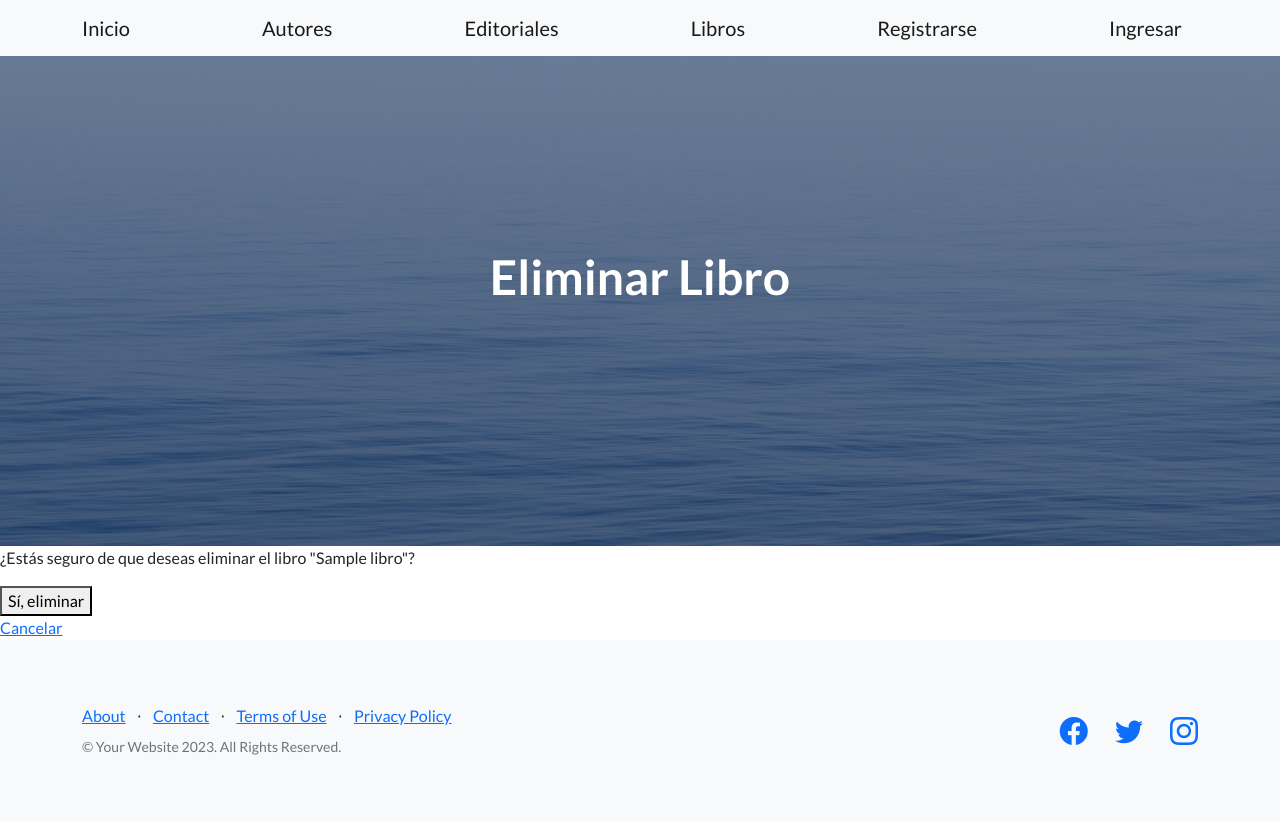
After one commit to Rocio-20/Entrega-Final, a Django app: page /libros/eliminar/1/ in a window 1280 px wide. The commit adds this page. Run offline with Django 4.2, Linux system fonts and the light colour scheme; tables that the repository leaves empty hold one stand-in row (values such as "Sample post"); some libraries are stand-ins or nearby versions.

Commit message:
Eliminar Libros

```diff
--- a/inicio/templates/buscar_libros.html
+++ b/inicio/templates/buscar_libros.html
@@ -22,6 +22,7 @@
                 Autor: {{ libro.autor }}<br>
                 Editorial: {{ libro.editorial }}<br>
                 <a href="{% url 'editar_libro' libro.id %}">Editar</a>
+                <a href="{% url 'eliminar_libro' libro.id %}">Eliminar</a>
              </li>
             {% endfor %}
         </ul>
--- /dev/null
+++ b/inicio/templates/eliminar_libro.html
@@ -0,0 +1,21 @@
+<!-- eliminar_libro.html -->
+
+{% extends "base.html" %}
+{% block title_head %}
+    <title>Eliminar Libro</title>
+{% endblock title_head %}
+
+{% block h1_header %}
+    Eliminar Libro
+{% endblock h1_header %}
+
+{% block main %}
+    <p>¿Estás seguro de que deseas eliminar el libro "{{ libro.titulo }}"?</p>
+
+    <form method="post">
+        {% csrf_token %}
+        <button type="submit">Sí, eliminar</button>
+    </form>
+
+    <a href="{% url 'lista_libros' %}">Cancelar</a>
+{% endblock main %}
--- a/inicio/templates/libros.html
+++ b/inicio/templates/libros.html
@@ -10,5 +10,6 @@ Libros
     <ul>
         <li><a href="{% url 'crear_libro' %}">Crear Libro</a></li>
         <li><a href="{% url 'buscar_libros' %}">Buscar Libros</a></li>
+        <li><a href="{% url 'lista_libros' %}">Listado de libros</a></li>
     </ul>
 {% endblock main %}
--- a/inicio/urls.py
+++ b/inicio/urls.py
@@ -1,7 +1,7 @@
 from django.conf import settings
 from django.conf.urls.static import static
 from django.urls import path
-from inicio.views import inicio, autores, crear_autor, crear_editorial, crear_libro, buscar_libros, registro, libro, lista_libros, editar_libro
+from inicio.views import inicio, autores, crear_autor, crear_editorial, crear_libro, buscar_libros, registro, libro, lista_libros, editar_libro, eliminar_libro
 from django.contrib.auth.views import LoginView, LogoutView
 
 urlpatterns = [
@@ -17,6 +17,7 @@ urlpatterns = [
     path('logout/', LogoutView.as_view(), name='logout'),
     path('registro/', registro, name='registro'),
     path('libros/editar/<int:libro_id>/', editar_libro, name='editar_libro'),
+    path('libros/eliminar/<int:libro_id>/', eliminar_libro, name='eliminar_libro'),
 ]
 
 if settings.DEBUG:
--- a/inicio/views.py
+++ b/inicio/views.py
@@ -116,6 +116,15 @@ def editar_libro(request, libro_id):
 
     return render(request, 'editar_libro.html', {'formulario': formulario, 'libro': libro})
 
+def eliminar_libro(request, libro_id):
+    libro = get_object_or_404(Libro, id=libro_id)
+
+    if request.method == 'POST':
+        libro.delete()
+        return redirect('lista_libros')
+
+    return render(request, 'eliminar_libro.html', {'libro': libro})
+
 def lista_libros(request):
     libros = Libro.objects.all()
     return render(request, 'lista_libros.html', {'libros': libros})
```
Also changed, not shown: inicio/admin.py (+5 -2 lines).
